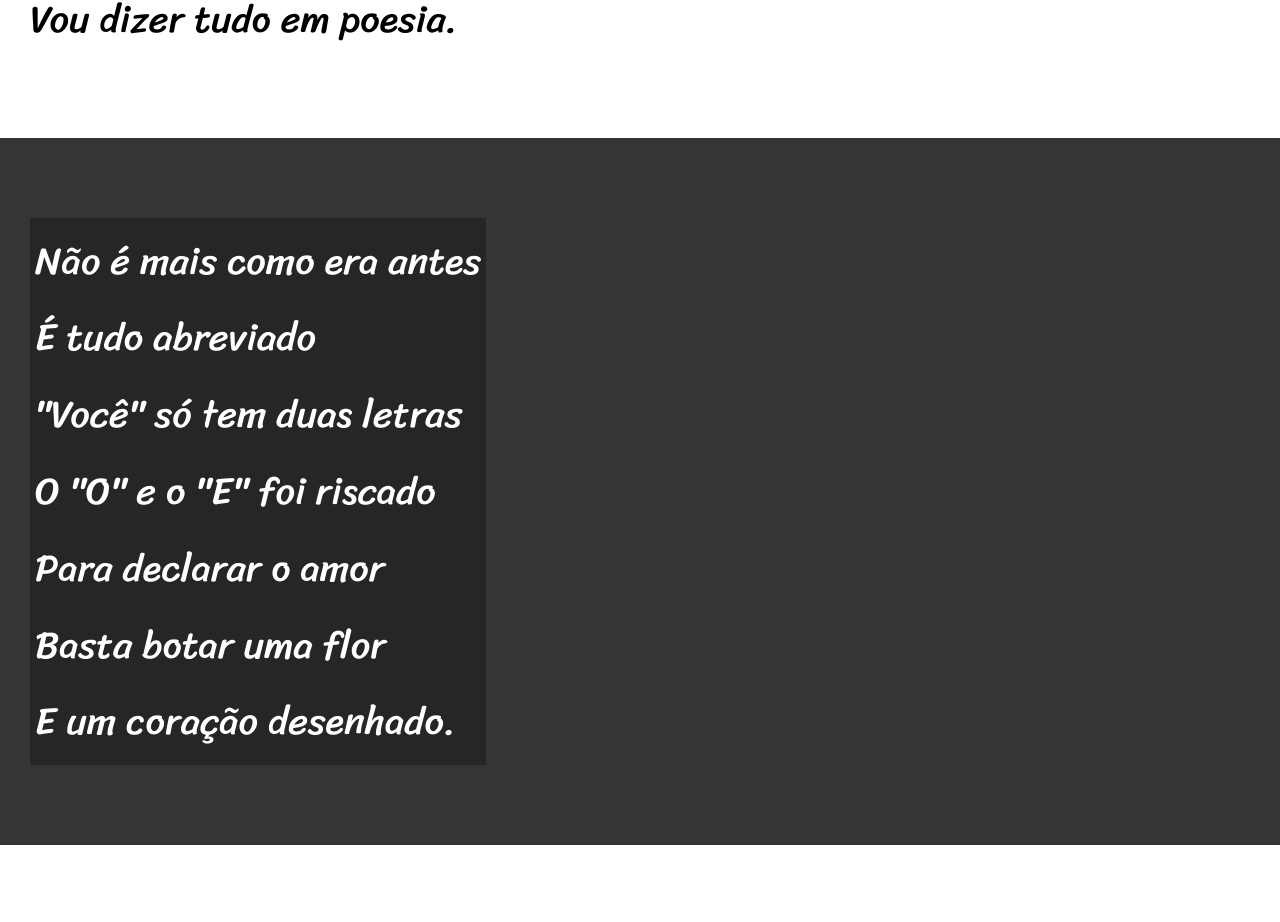
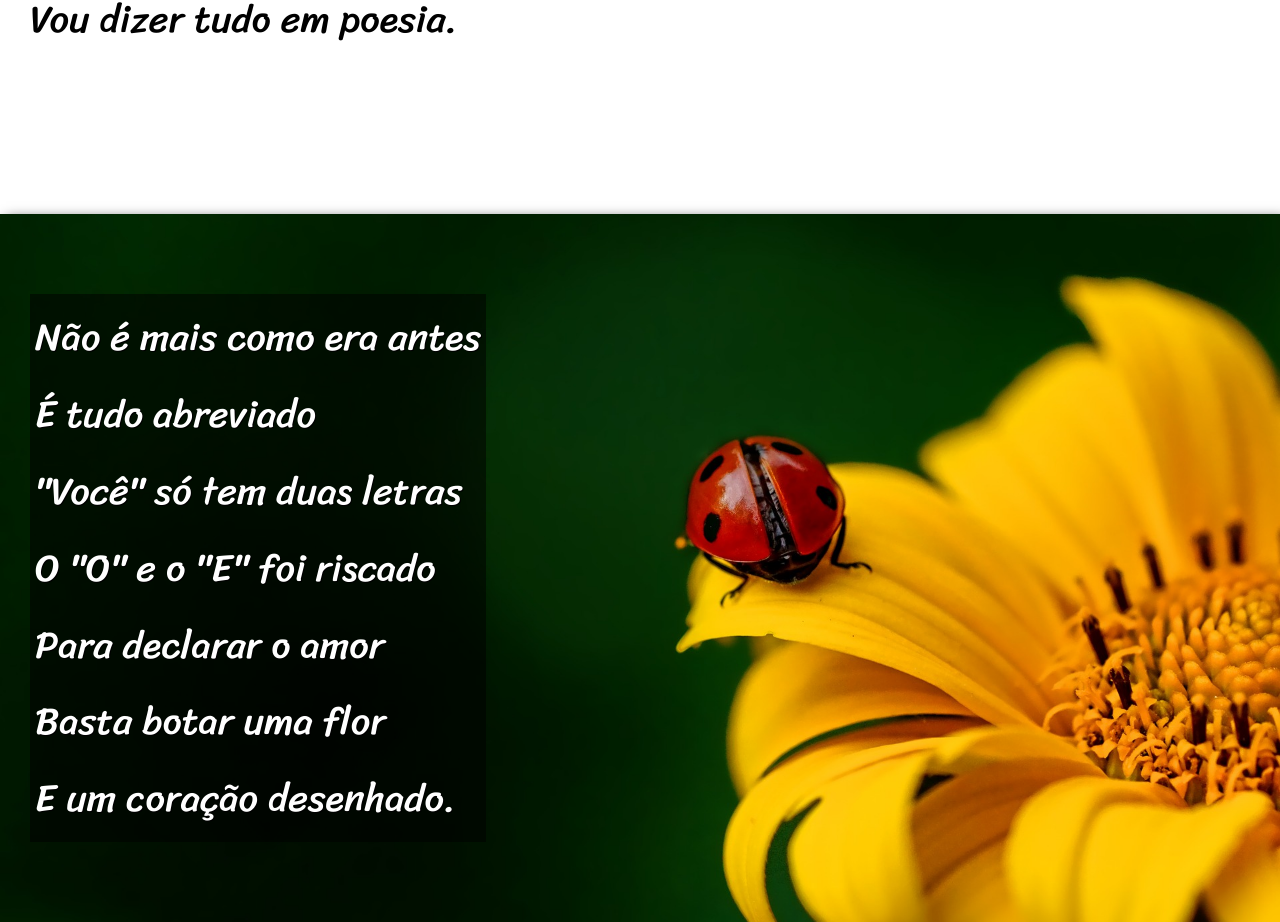
Before and after one commit to danilocoutinho/html-css, a plain HTML site: page desafios_propostos/desafio-12/index.html in a window 1280 px wide. Shown: the part 792-1714 px from the top of the page. Drawn offline with Linux system fonts and the light colour scheme.

Commit message:
atualização

```diff
--- a/desafios_propostos/desafio-12/estilo/style.css
+++ b/desafios_propostos/desafio-12/estilo/style.css
@@ -58,6 +58,10 @@ section {
     font-size: 3vw;
 }
 
+section > p {
+    padding-bottom: 2em;
+}
+
 section.normal {
     background-color: white;
     color: black;
@@ -66,12 +70,27 @@ section.normal {
 section.imagem {
     background-color: rgb(53, 53, 53);
     color: white;
+    box-shadow: 6px 6px 13px 0px black;
+    background-attachment: fixed;
 }
 
 section.imagem > p {
-    background-color: rgba(0, 0, 0, 0.277);
+    background-color: rgba(0, 0, 0, 0.525);
     display: inline-block;
     padding: 5px;
+    text-shadow: 1px 1px 0px black;
+}
+
+section#img01 {
+    background-image: url(../imagens/background001.jpg);
+    background-position: right center;
+    background-size: cover;
+}
+
+section#img02 {
+    background-image: url(../imagens/background002.jpg);
+    background-position: right center;
+    background-size: cover;
 }
 
 footer {
--- a/desafios_propostos/desafio-12/index.html
+++ b/desafios_propostos/desafio-12/index.html
@@ -24,7 +24,7 @@
         </p>
     </section>
 
-    <section class="imagem">
+    <section class="imagem" id="img01">
         <p>
             Não é mais como era antes <br>
             É tudo abreviado <br>
@@ -58,7 +58,7 @@
         </p>
     </section>
 
-    <section class="imagem">
+    <section class="imagem" id="img02">
         <p>
             Tenho saudade das cartas <br>
             Escritas com a própria mão <br>
```
